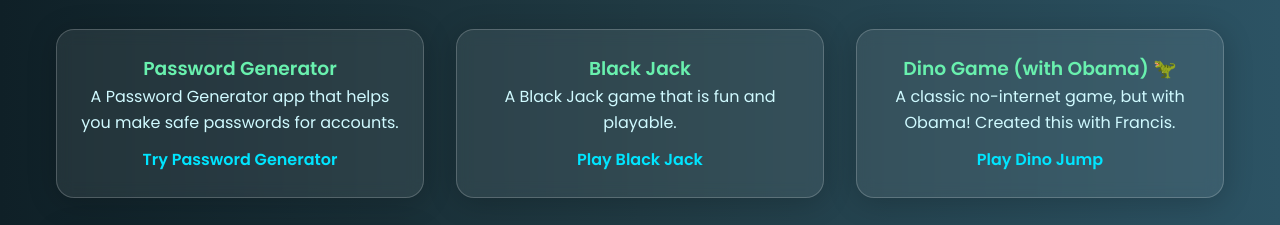
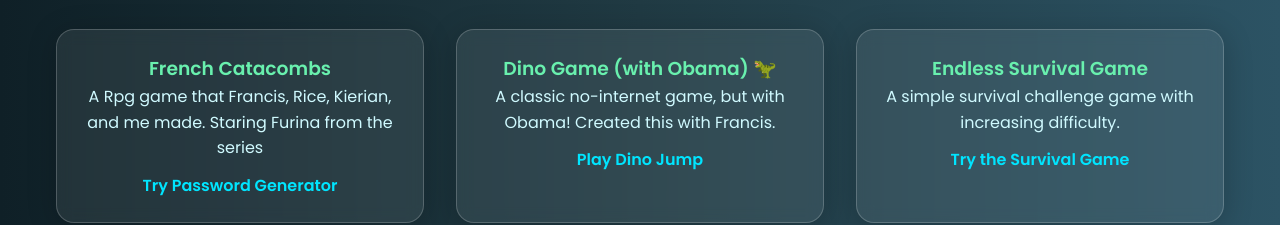
Before and after one commit to Randomman123598/Project-Portfolio.github.io, a plain HTML site: page index.html in a window 1280 px wide. Shown: the part 592-817 px from the top of the page. Drawn offline with Linux system fonts and the light colour scheme.

Commit message:
Update index.html

```diff
--- a/index.html
+++ b/index.html
@@ -28,15 +28,9 @@
     <h2>Projects</h2>
     <div class="project-grid">
       <div class="project">
-        <h3>Password Generator</h3>
-        <p>A Password Generator app that helps you make safe passwords for accounts.</p>
-        <a href="https://codepen.io/Jalil-JOHNSON/full/qEBavbV" target="_blank">Try Password Generator</a>
-      </div>
-
-      <div class="project">
-        <h3>Black Jack</h3>
-        <p>A Black Jack game that is fun and playable.</p>
-        <a href="https://codepen.io/Jalil-JOHNSON/full/KwKNgav" target="_blank">Play Black Jack</a>
+        <h3>French Catacombs</h3>
+        <p>A Rpg game that Francis, Rice, Kierian, and me made. Staring Furina from the series </p>
+        <a href="https://codepen.io/Jalil-JOHNSON/full/ZYGGrXL" target="_blank">Try Password Generator</a>
       </div>
 
       <div class="project">
```
